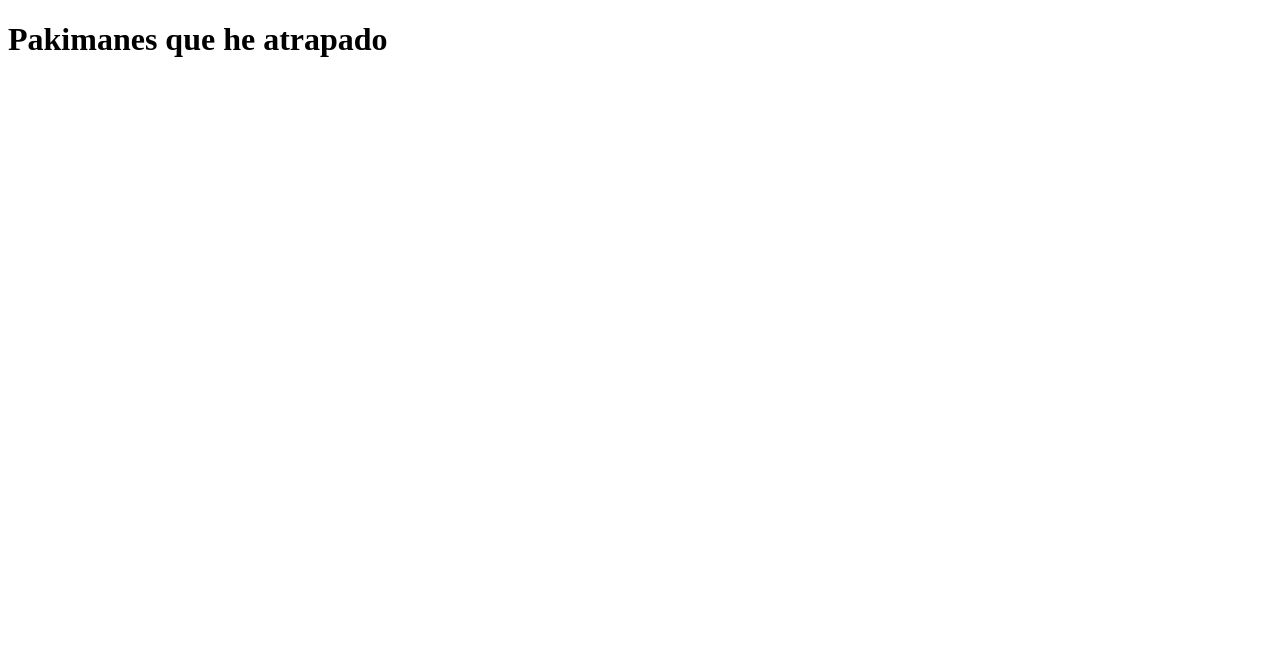
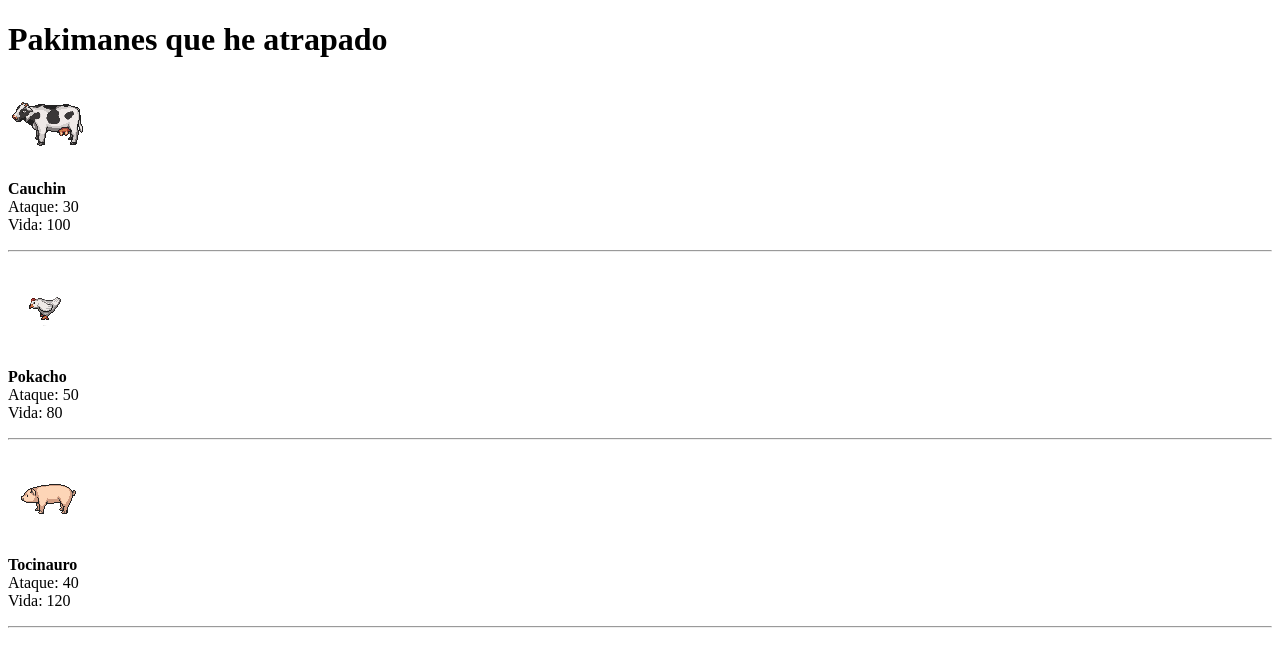
Before and after one commit to peruggy/pakiman, a plain HTML site: page index.html in a window 1280 px wide. Drawn offline with Linux system fonts and the light colour scheme.

Commit message:
Revert "correccion"
This reverts commit 32ef34387ef5b53ce7309bf3aa930d10bca37f9b.

```diff
--- a/index.html
+++ b/index.html
@@ -2,12 +2,12 @@
 <html>
 <head>
     <meta charset="utf-8">
-    <title>Pakimanes</title>
+    <title></title>
 </head>
 <body>
   <h1>Pakimanes que he atrapado</h1>
 
-    <script src="paki.js"></script>
-    <script src="pakiman.js"></script>
+    <script src="js/paki.js"></script>
+    <script src="js/pakiman.js"></script>
 </body>
 </html>
--- a/js/pakiman.js
+++ b/js/pakiman.js
@@ -1,7 +1,7 @@
 var imagenes  = [];
-imagenes["Cauchin"] = "img/vaca.png";
-imagenes["Pokacho"] = "img/pollo.png";
-imagenes["Tocinauro"] = "img/cerdo.png";
+imagenes["Cauchin"] = "../img/vaca.png";
+imagenes["Pokacho"] = "../img/pollo.png";
+imagenes["Tocinauro"] = "../img/cerdo.png";
 
 
 var coleccion = [];
```
Also changed, not shown: 2 other files.
